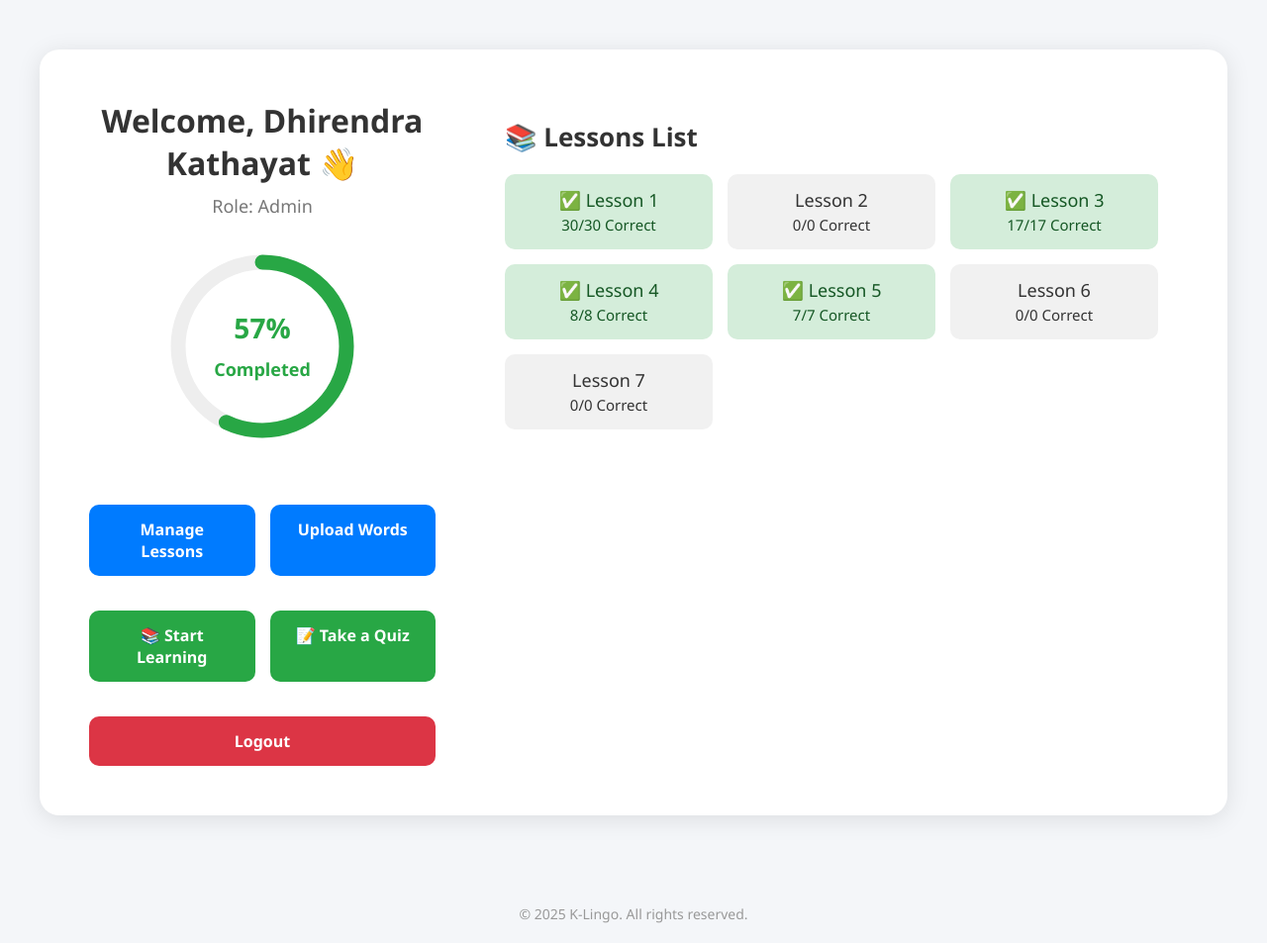
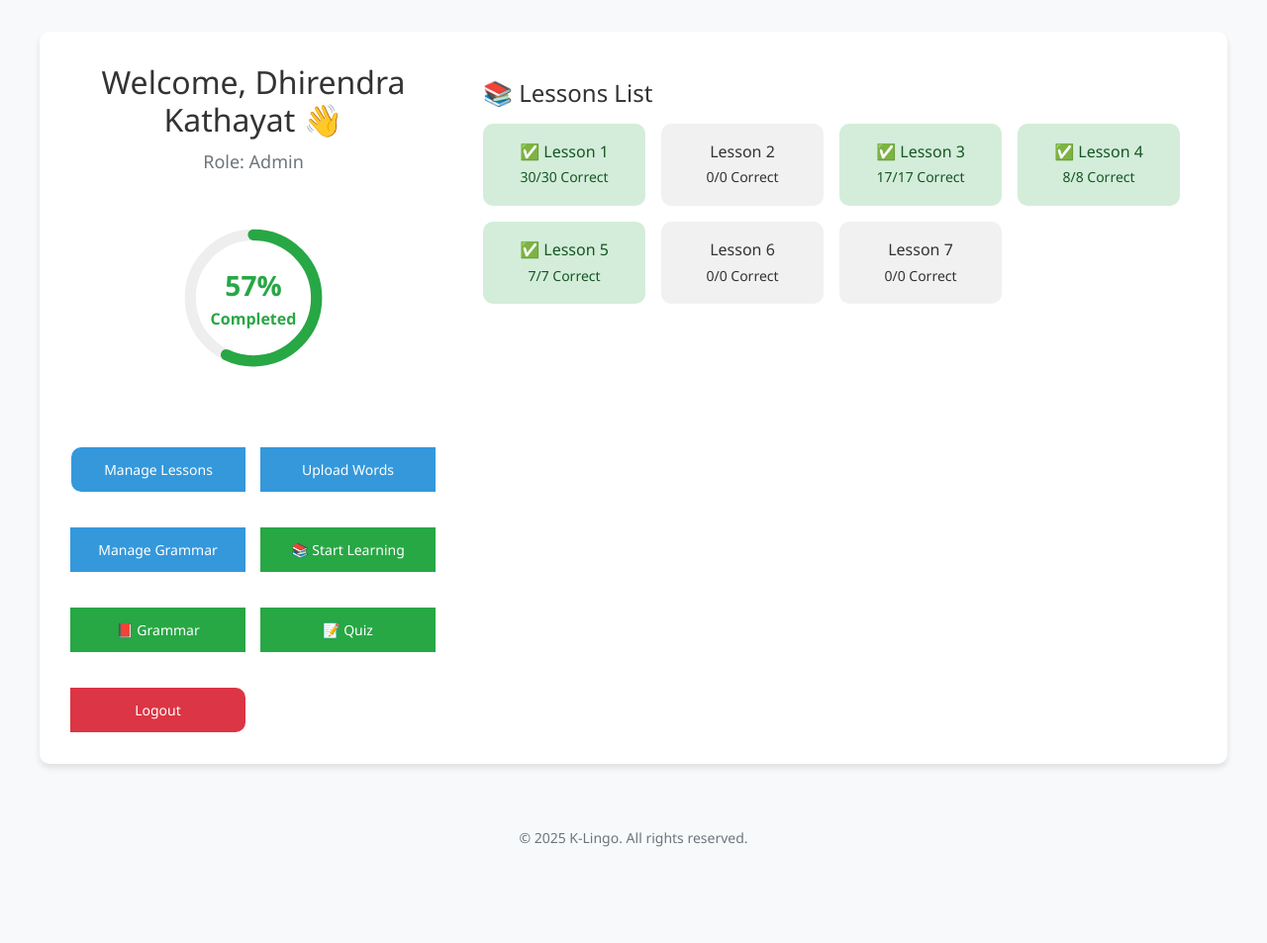
Before and after one commit to Dhiren1211/klingo, a PHP site: page /views/dashboard.php in a window 1280 px wide. Shown: the whole page at 99% size. After the commit the page ends 856 px from the top, so only its background shows below. Run offline with PHP 8.4, Linux system fonts and the light colour scheme; a user stored in the database is signed in; data comes from the database, SQL or seed files in the repository.

Commit message:
Update dashboard.php

```diff
--- a/klingo/views/dashboard.php
+++ b/klingo/views/dashboard.php
@@ -80,35 +80,265 @@ while ($row = $quizResult->fetch_assoc()) {
 <head>
     <meta charset="UTF-8">
     <title>Dashboard | K-Lingo</title>
+    <meta name="viewport" content="width=device-width, initial-scale=1.0">
     <link rel="stylesheet" href="../assets/css/style.css">
+    <link href="https://cdn.jsdelivr.net/npm/bootstrap@5.3.0/dist/css/bootstrap.min.css" rel="stylesheet">
     <style>
-        /* (Your same style as before, kept exactly) */
-        body { font-family: 'Segoe UI', Tahoma, Geneva, Verdana, sans-serif; background-color: #f4f6f9; margin: 0; padding: 0; min-height: 100vh; display: flex; flex-direction: column; }
-        .dashboard-container { max-width: 1200px; margin: 50px auto; background: #ffffff; padding: 50px; border-radius: 20px; box-shadow: 0px 4px 25px rgba(0,0,0,0.1); display: grid; grid-template-columns: 1fr 2fr; gap: 50px; align-items: start; }
-        h1 { font-size: 32px; margin-bottom: 10px; color: #333; }
-        .user-role { color: #777; font-size: 18px; margin-bottom: 30px; }
-        .progress-section { text-align: center; }
-        .progress-circle { position: relative; width: 200px; height: 200px; margin: 30px auto; }
-        .progress-circle svg { transform: rotate(-90deg); }
-        .progress-circle circle { fill: none; stroke-width: 15; }
-        .progress-circle .bg { stroke: #eee; }
-        .progress-circle .progress { stroke: #28a745; stroke-linecap: round; stroke-dasharray: 534; stroke-dashoffset: 534; transition: stroke-dashoffset 0.5s ease; }
-        .progress-circle .progress-text { position: absolute; top: 50%; left: 50%; transform: translate(-50%, -50%); font-size: 28px; font-weight: bold; color: #28a745; }
-        .lesson-section { padding: 20px; }
-        .lesson-section h2 { font-size: 26px; margin-bottom: 20px; color: #333; }
-        .lesson-tree { display: grid; grid-template-columns: repeat(auto-fill, minmax(160px, 1fr)); gap: 15px; }
-        .lesson-tree a, .lesson-tree span { display: block; background: #f1f1f1; padding: 14px; border-radius: 10px; text-align: center; font-size: 18px; color: #333; text-decoration: none; transition: background 0.3s, transform 0.3s; }
-        .lesson-tree a:hover { background: #e0e0e0; transform: translateY(-3px); }
-        .completed { background-color: #d4edda !important; color: #155724 !important; }
-        .locked { background-color: #f8d7da !important; color: #721c24 !important; cursor: not-allowed; }
-        .btn-group { display: flex; flex-wrap: wrap; gap: 15px; margin-top: 40px; }
-        .btn { flex: 1; min-width: 160px; padding: 14px 20px; text-decoration: none; font-size: 16px; border-radius: 10px; color: #fff; background-color: #007bff; text-align: center; transition: background-color 0.25s ease, transform 0.25s ease; }
-        .btn:hover { background-color: #0056b3; transform: translateY(-2px); }
-        .btn-secondary { background-color: #28a745; }
-        .btn-secondary:hover { background-color: #1e7e34; }
-        .btn-danger { background-color: #dc3545; }
-        .btn-danger:hover { background-color: #bd2130; }
-        footer { text-align: center; margin: 40px 0 20px; color: #999; font-size: 14px; }
+        :root {
+            --primary-color: #3498db;
+            --success-color: #28a745;
+            --danger-color: #dc3545;
+            --light-gray: #f8f9fa;
+            --dark-gray: #6c757d;
+            --border-radius: 10px;
+            --box-shadow: 0 4px 6px rgba(0, 0, 0, 0.1);
+            --transition: all 0.3s ease;
+        }
+
+        body {
+            font-family: 'Segoe UI', Tahoma, Geneva, Verdana, sans-serif;
+            background-color: var(--light-gray);
+            margin: 0;
+            padding: 0;
+            min-height: 100vh;
+            display: flex;
+            flex-direction: column;
+            color: #333;
+            line-height: 1.6;
+        }
+
+        .dashboard-container {
+            max-width: 1200px;
+            margin: 2rem auto;
+            background: #ffffff;
+            padding: 2rem;
+            border-radius: var(--border-radius);
+            box-shadow: var(--box-shadow);
+            display: grid;
+            grid-template-columns: 1fr 2fr;
+            gap: 2rem;
+            align-items: start;
+        }
+
+        h1 {
+            font-size: clamp(1.5rem, 2.5vw, 2rem);
+            margin-bottom: 0.5rem;
+            color: #333;
+        }
+
+        .user-role {
+            color: var(--dark-gray);
+            font-size: clamp(0.875rem, 1.5vw, 1.125rem);
+            margin-bottom: 1.5rem;
+        }
+
+        .progress-section {
+            text-align: center;
+            display: flex;
+            flex-direction: column;
+            align-items: center;
+        }
+
+        .progress-circle {
+            position: relative;
+            width: clamp(100px, 20vw, 150px);
+            height: clamp(100px, 20vw, 150px);
+            margin: 1.5rem auto;
+        }
+
+        .progress-circle svg {
+            width: 100%;
+            height: 100%;
+            transform: rotate(-90deg);
+        }
+
+        .progress-circle circle {
+            fill: none;
+            stroke-width: 15;
+        }
+
+        .progress-circle .bg {
+            stroke: #eee;
+        }
+
+        .progress-circle .progress {
+            stroke: var(--success-color);
+            stroke-linecap: round;
+            stroke-dasharray: 534;
+            stroke-dashoffset: 534;
+            transition: var(--transition);
+        }
+
+        .progress-circle .progress-text {
+            position: absolute;
+            top: 50%;
+            left: 50%;
+            transform: translate(-50%, -50%);
+            font-size: clamp(1.25rem, 2.5vw, 1.75rem);
+            font-weight: bold;
+            color: var(--success-color);
+        }
+
+        .progress-circle .progress-text span {
+            font-size: clamp(0.75rem, 1.5vw, 1rem);
+            display: block;
+        }
+
+        .lesson-section {
+            padding: 1rem;
+        }
+
+        .lesson-section h2 {
+            font-size: clamp(1.25rem, 2vw, 1.5rem);
+            margin-bottom: 1rem;
+            color: #333;
+        }
+
+        .lesson-tree {
+            display: grid;
+            grid-template-columns: repeat(auto-fill, minmax(160px, 1fr));
+            gap: 1rem;
+        }
+
+        .lesson-tree a, .lesson-tree span {
+            display: block;
+            background: #f1f1f1;
+            padding: 1rem;
+            border-radius: var(--border-radius);
+            text-align: center;
+            font-size: clamp(0.875rem, 1.5vw, 1rem);
+            color: #333;
+            text-decoration: none;
+            transition: var(--transition);
+        }
+
+        .lesson-tree a:hover {
+            background: #e0e0e0;
+            transform: translateY(-3px);
+            box-shadow: var(--box-shadow);
+        }
+
+        .completed {
+            background-color: #d4edda !important;
+            color: #155724 !important;
+        }
+
+        .locked {
+            background-color: #f8d7da !important;
+            color: #721c24 !important;
+            cursor: not-allowed;
+        }
+
+        .btn-group {
+            display: grid;
+            grid-template-columns: repeat(auto-fill, minmax(160px, 1fr));
+            gap: 1rem;
+            margin-top: 2rem;
+            width: 100%;
+        }
+
+        .btn {
+            padding: 0.75rem 1rem;
+            text-decoration: none;
+            font-size: clamp(0.75rem, 1.25vw, 0.875rem);
+            border-radius: var(--border-radius);
+            color: #fff;
+            background-color: var(--primary-color);
+            text-align: center;
+            transition: var(--transition);
+            border: none;
+            cursor: pointer;
+            display: flex;
+            align-items: center;
+            justify-content: center;
+            gap: 0.5rem;
+        }
+
+        .btn:hover {
+            background-color: #0056b3;
+            transform: translateY(-2px);
+            box-shadow: var(--box-shadow);
+        }
+
+        .btn-secondary {
+            background-color: var(--success-color);
+        }
+
+        .btn-secondary:hover {
+            background-color: #1e7e34;
+        }
+
+        .btn-danger {
+            background-color: var(--danger-color);
+        }
+
+        .btn-danger:hover {
+            background-color: #bd2130;
+        }
+
+        footer {
+            text-align: center;
+            margin: 2rem 0 1rem;
+            color: var(--dark-gray);
+            font-size: clamp(0.75rem, 1.25vw, 0.875rem);
+            padding: 0 1rem;
+        }
+
+        /* Responsive Breakpoints */
+        @media (max-width: 992px) {
+            .dashboard-container {
+                grid-template-columns: 1fr;
+                padding: 1.5rem;
+                gap: 1.5rem;
+            }
+
+            .progress-section {
+                order: -1;
+                border-bottom: 1px solid #eee;
+                padding-bottom: 1.5rem;
+                margin-bottom: 1rem;
+            }
+
+            .btn-group {
+                grid-template-columns: repeat(auto-fill, minmax(140px, 1fr));
+            }
+        }
+
+        @media (max-width: 768px) {
+            .dashboard-container {
+                padding: 1rem;
+                margin: 1rem;
+            }
+
+            .lesson-tree {
+                grid-template-columns: repeat(auto-fill, minmax(140px, 1fr));
+            }
+
+            .btn, .lesson-tree a, .lesson-tree span {
+                padding: 0.75rem;
+            }
+        }
+
+        @media (max-width: 576px) {
+            .lesson-tree {
+                grid-template-columns: 1fr 1fr;
+            }
+
+            .btn-group {
+                grid-template-columns: 1fr;
+            }
+
+            .progress-circle {
+                width: 100px;
+                height: 100px;
+            }
+        }
+
+        @media (max-width: 400px) {
+            .lesson-tree {
+                grid-template-columns: 1fr;
+            }
+        }
     </style>
 </head>
 <body>
@@ -119,14 +349,16 @@ while ($row = $quizResult->fetch_assoc()) {
         <p class="user-role">Role: <?php echo ucfirst(htmlspecialchars($user['role'])); ?></p>
 
         <div class="progress-circle">
-            <svg width="200" height="200">
+            <svg viewBox="0 0 200 200">
                 <circle class="bg" cx="100" cy="100" r="85"></circle>
                 <circle class="progress" cx="100" cy="100" r="85"
                     style="stroke-dashoffset: <?php echo 534 - (534 * $progressPercent / 100); ?>;">
                 </circle>
             </svg>
-            <div class="progress-text"><?php echo $progressPercent; ?>% <span style="font-size: 18px;">Completed</span></div>
-            <div></div>
+            <div class="progress-text">
+                <?php echo $progressPercent; ?>%
+                <span>Completed</span>
+            </div>
         </div>
 
         <div class="btn-group">
@@ -136,9 +368,11 @@ while ($row = $quizResult->fetch_assoc()) {
             <?php if ($user['role'] === 'admin'): ?>
                 <a href="admin/manage-lessons.php" class="btn">Manage Lessons</a>
                 <a href="admin/upload.php" class="btn">Upload Words</a>
+                <a href="admin/managegrammar.php" class="btn">Manage Grammar</a>
             <?php endif; ?>
             <a href="learn.php" class="btn btn-secondary">📚 Start Learning</a>
-            <a href="quiz.php" class="btn btn-secondary">📝 Take a Quiz</a>
+            <a href="grammar.php" class="btn btn-secondary">📕 Grammar</a>
+            <a href="quiz.php" class="btn btn-secondary">📝 Quiz</a>
             <a href="../api/logout.php" class="btn btn-danger">Logout</a>
         </div>
     </div>
@@ -159,7 +393,6 @@ while ($row = $quizResult->fetch_assoc()) {
                         <?php echo $isCompleted ? '✅ ' : ''; ?>Lesson <?php echo $lessonNumber; ?>
                         <br>
                         <small><?php echo $progress; ?>/<?php echo $userQuizResults[$lessonId]['total'] ?? 0; ?> Correct</small>
-
                     </a>
                 <?php else: ?>
                     <span class="locked">🔒 Lesson <?php echo $lessonNumber; ?></span>
@@ -167,12 +400,12 @@ while ($row = $quizResult->fetch_assoc()) {
             <?php endforeach; ?>
         </div>
     </div>
-
 </div>
 
 <footer>
     &copy; <?php echo date('Y'); ?> K-Lingo. All rights reserved.
 </footer>
 
+<script src="https://cdn.jsdelivr.net/npm/bootstrap@5.3.0/dist/js/bootstrap.bundle.min.js"></script>
 </body>
 </html>
```
Lines whose indentation alone changed are shown as unchanged.
